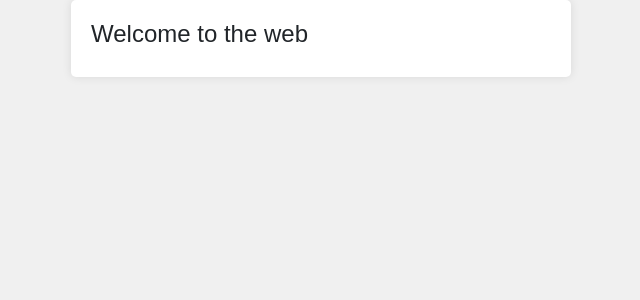
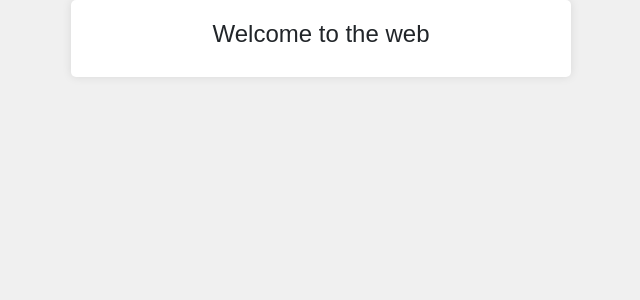
Before and after one commit to ajraubes/ecomplete, a PHP site: page / in a window 1280 px wide. Shown: the part 121-421 px from the top of the page, without its empty margins (319-959 px from the left). Run offline with PHP 8.4, Linux system fonts and the light colour scheme.

Commit message:
updates and added todo reminders

```diff
--- a/web/index.php
+++ b/web/index.php
@@ -1,7 +1,7 @@
 <?php include 'header.php'; ?>
 
 <div class="container">
-    <h1 lass="text-center">Welcome to the web</h1>
+    <h1 class="text-center">Welcome to the web</h1>
 </div>
 
 <?php include 'footer.php'; ?>
```
